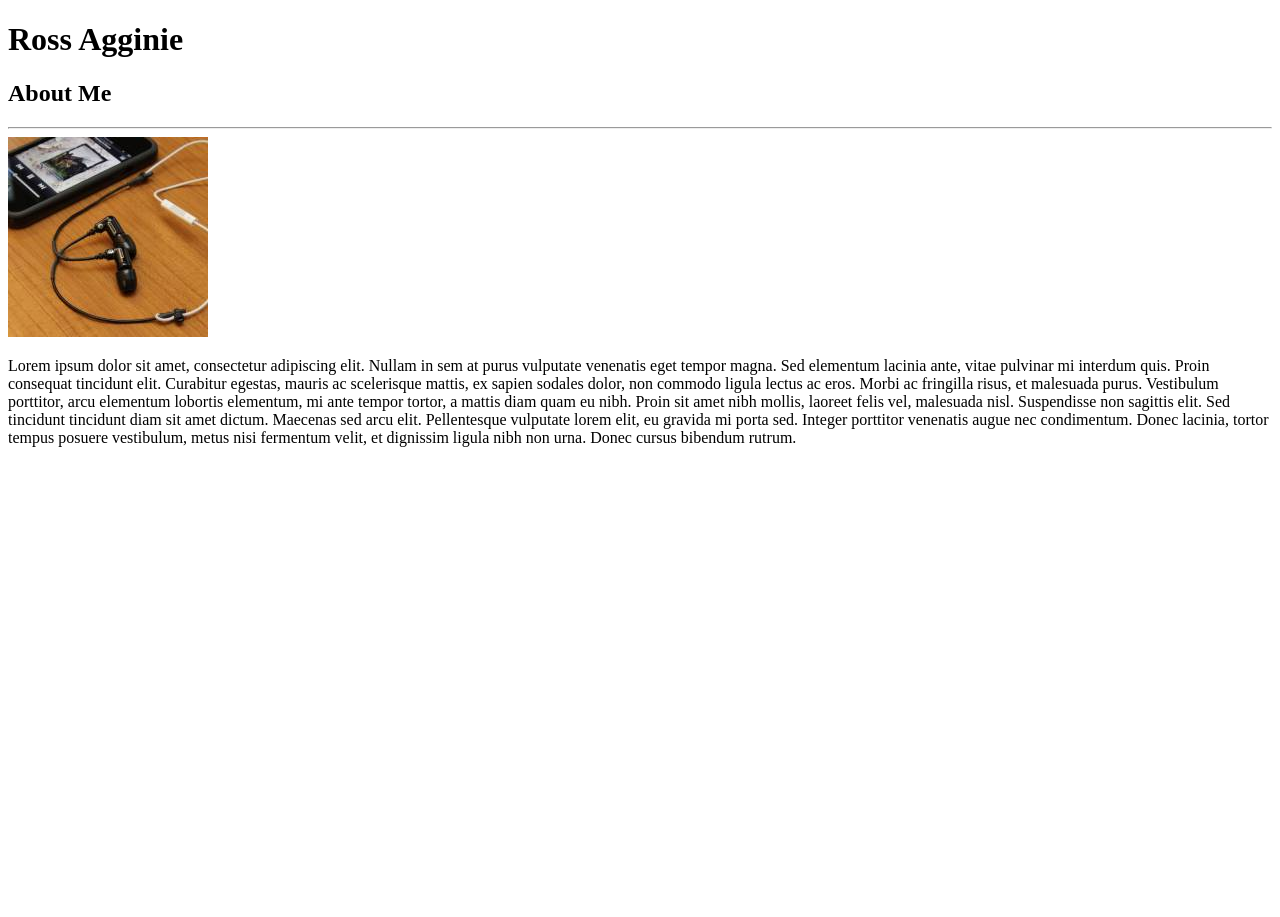
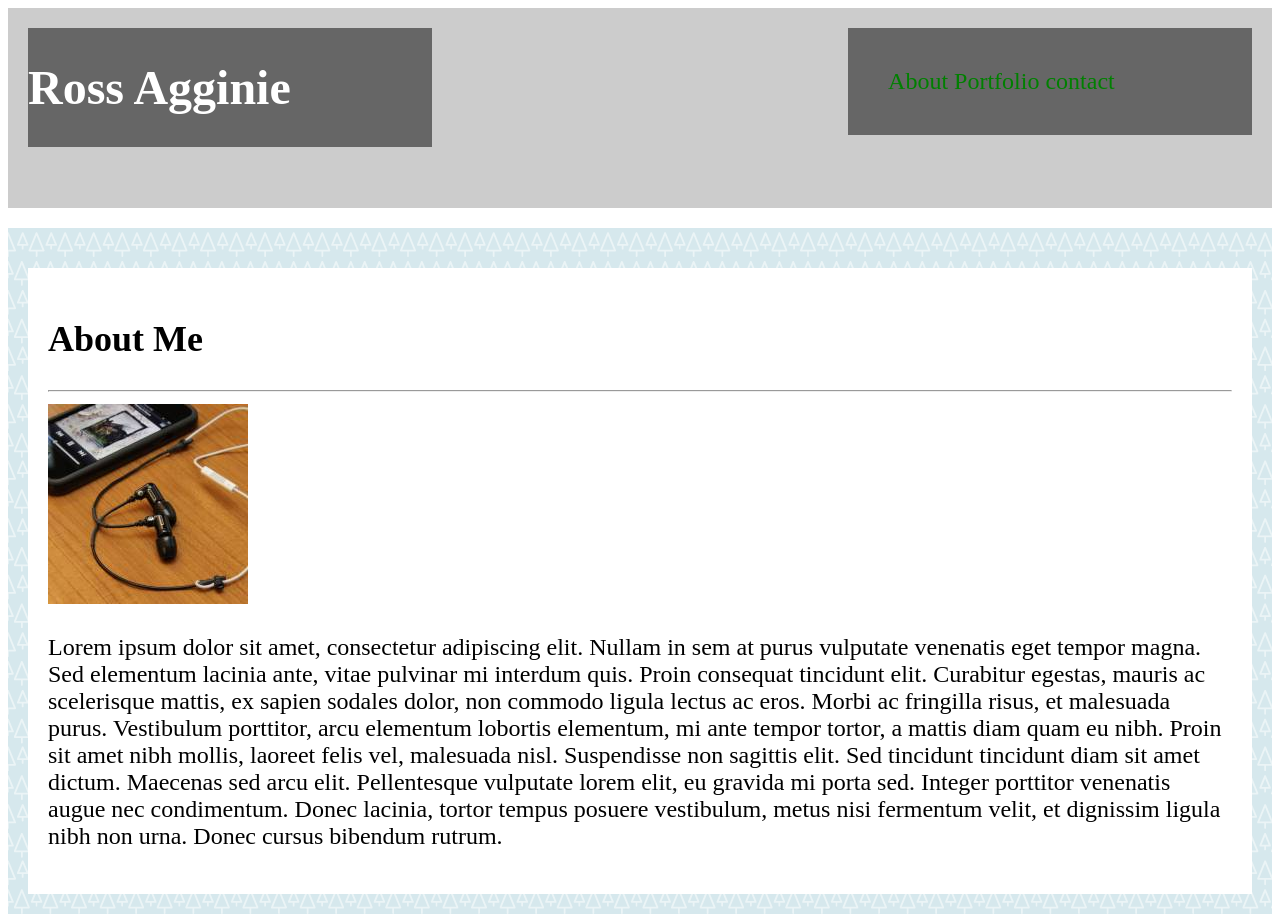
Before and after one commit to rumothy/Basic-Portfolio, a plain HTML site: page index.html in a window 1280 px wide. Shown: the top 917 px of the page. Before the commit the page ends 800 px from the top, so only its background shows below. Drawn offline with Linux system fonts and the light colour scheme.

Commit message:
portfolio update

```diff
--- /dev/null
+++ b/assets/css/reset.css
@@ -0,0 +1,48 @@
+/* http://meyerweb.com/eric/tools/css/reset/
+   v2.0 | 20110126
+   License: none (public domain)
+*/
+
+html, body, div, span, applet, object, iframe,
+h1, h2, h3, h4, h5, h6, p, blockquote, pre,
+a, abbr, acronym, address, big, cite, code,
+del, dfn, em, img, ins, kbd, q, s, samp,
+small, strike, strong, sub, sup, tt, var,
+b, u, i, center,
+dl, dt, dd, ol, ul, li,
+fieldset, form, label, legend,
+table, caption, tbody, tfoot, thead, tr, th, td,
+article, aside, canvas, details, embed,
+figure, figcaption, footer, header, hgroup,
+menu, nav, output, ruby, section, summary,
+time, mark, audio, video {
+	margin: 0;
+	padding: 0;
+	border: 0;
+	font-size: 100%;
+	font: inherit;
+	vertical-align: baseline;
+}
+/* HTML5 display-role reset for older browsers */
+article, aside, details, figcaption, figure,
+footer, header, hgroup, menu, nav, section {
+	display: block;
+}
+body {
+	line-height: 1;
+}
+ol, ul {
+	list-style: none;
+}
+blockquote, q {
+	quotes: none;
+}
+blockquote:before, blockquote:after,
+q:before, q:after {
+	content: '';
+	content: none;
+}
+table {
+	border-collapse: collapse;
+	border-spacing: 0;
+}
--- a/assets/css/style.css
+++ b/assets/css/style.css
@@ -1,8 +1,73 @@
-/* .aboutMeBack {
-    background-image: url("../images/trees.png");
-  }
+* {
+  box-sizing: border-box;
+}
 
-.aboutMe {
-  background-color: white;
-  padding: 200px;
-} */
+body {
+  font-size: 24px;
+}
+
+header {
+  padding: 20px;
+  margin-bottom: 20px;
+  color: #333;
+  background: #ccc;
+  height: 200px;
+
+}
+
+nav {
+  padding: 40px;
+}
+
+a:link {
+  color: green;
+  background-color: transparent;
+  text-decoration: none;
+}
+
+section {
+  padding: 20px;
+  margin-bottom: 20px;
+}
+
+#left {
+  float: left;
+  background-color: #666;
+  color: white;
+  width: 33%;
+}
+
+#middle {
+  float: left;
+  background: #888;
+  color: white;
+  width: 33%;
+}
+
+#right {
+  float: right;
+  background: #666;
+  color: white;
+  width: 33%;
+}
+
+#full {
+  clear: both;
+  background: #394549;
+  overflow: auto;
+  width: 100%;
+  background-image: url("../images/trees.png");
+
+}
+
+#division {
+  background: white;
+  padding: 20px;
+  margin-top: 20px;
+}
+
+footer {
+  clear: both;
+  background-color: #ccc;
+  padding: 20px;
+}
--- a/index.html
+++ b/index.html
@@ -5,20 +5,39 @@
     <meta name="viewport" content="width=device-width, initial-scale=1.0">
     <meta http-equiv="X-UA-Compatible" content="ie=edge">
     <title>Document</title>
+    <!-- <link rel="stylesheet" href="assets/css/reset.css"> -->
     <link rel="stylesheet" href="assets/css/style.css">
 </head>
 <body>
     <header>
-        <h1>Ross Agginie</h1>
+        <div id="left">
+            <h1>Ross Agginie</h1>
+        </div>
+
+        <div id="right">
+            <nav>
+                <a href="index.html">About</a>
+                <a href="portfolio.html">Portfolio</a>
+                <a href="contact.html">contact</a>
+            </nav>
+        </div>
     </header>
 
-    <section>
-        <section>
-            <h2>About Me</h2>
+
+    <section id="full">
+        <div id="division">
+            <div>
+                <h2>About Me</h2>
+            </div>
             <hr>
-            <img src="assets/images/technics.jpg" alt="">
-            <p>Lorem ipsum dolor sit amet, consectetur adipiscing elit. Nullam in sem at purus vulputate venenatis eget tempor magna. Sed elementum lacinia ante, vitae pulvinar mi interdum quis. Proin consequat tincidunt elit. Curabitur egestas, mauris ac scelerisque mattis, ex sapien sodales dolor, non commodo ligula lectus ac eros. Morbi ac fringilla risus, et malesuada purus. Vestibulum porttitor, arcu elementum lobortis elementum, mi ante tempor tortor, a mattis diam quam eu nibh. Proin sit amet nibh mollis, laoreet felis vel, malesuada nisl. Suspendisse non sagittis elit. Sed tincidunt tincidunt diam sit amet dictum. Maecenas sed arcu elit. Pellentesque vulputate lorem elit, eu gravida mi porta sed. Integer porttitor venenatis augue nec condimentum. Donec lacinia, tortor tempus posuere vestibulum, metus nisi fermentum velit, et dignissim ligula nibh non urna. Donec cursus bibendum rutrum.</p>
-        </section>
+            <div>
+                <img src="assets/images/technics.jpg" alt="">
+            </div>
+            <div>
+                <p>Lorem ipsum dolor sit amet, consectetur adipiscing elit. Nullam in sem at purus vulputate venenatis eget tempor magna. Sed elementum lacinia ante, vitae pulvinar mi interdum quis. Proin consequat tincidunt elit. Curabitur egestas, mauris ac scelerisque mattis, ex sapien sodales dolor, non commodo ligula lectus ac eros. Morbi ac fringilla risus, et malesuada purus. Vestibulum porttitor, arcu elementum lobortis elementum, mi ante tempor tortor, a mattis diam quam eu nibh. Proin sit amet nibh mollis, laoreet felis vel, malesuada nisl. Suspendisse non sagittis elit. Sed tincidunt tincidunt diam sit amet dictum. Maecenas sed arcu elit. Pellentesque vulputate lorem elit, eu gravida mi porta sed. Integer porttitor venenatis augue nec condimentum. Donec lacinia, tortor tempus posuere vestibulum, metus nisi fermentum velit, et dignissim ligula nibh non urna. Donec cursus bibendum rutrum.</p>
+            </div>
+
+        </div>
     </section>
 
     <footer>
```
Also changed, not shown: contact.html (+8 -1 lines), portfolio.html (+32 -0 lines).
